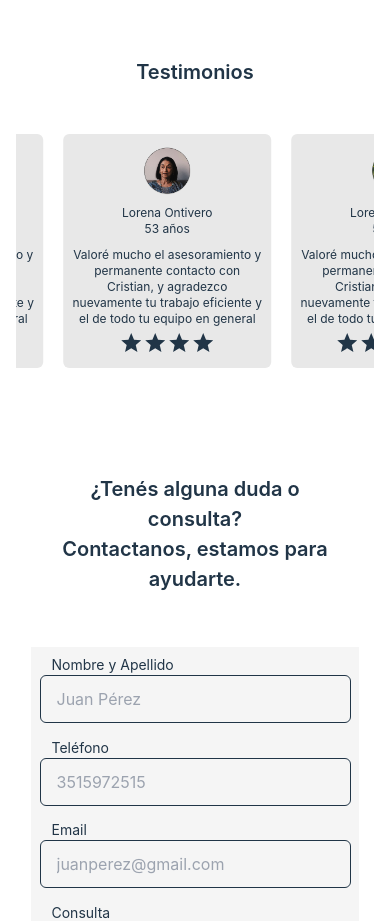
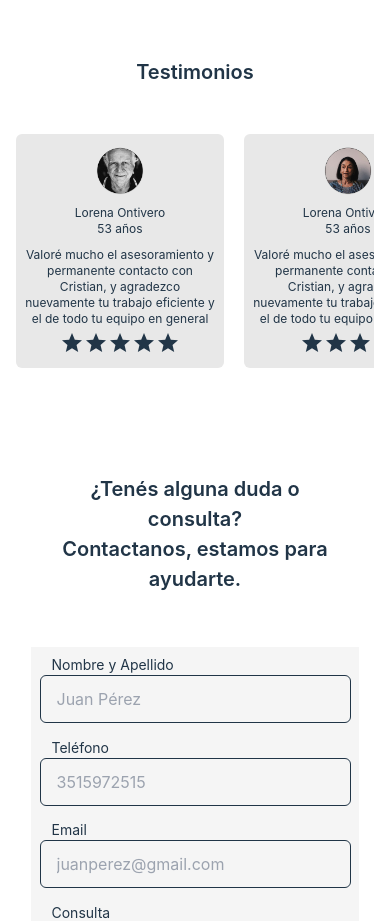
Before and after one commit to FooTalent/iubilare, a React (Vite) app: page / in a window 390 px wide. Shown: the part 3160-4081 px from the top of the page. Built offline with nearby package versions, Linux system fonts and the light colour scheme.

Commit message:
fix/overflow testimonios cards mobile

```diff
--- a/src/views/Home.tsx
+++ b/src/views/Home.tsx
@@ -202,8 +202,8 @@ export default function Home() {
         </div>
         <div className="min-h-[48px]"></div>
 
-        <div className="overflow-hidden w-full h-full 2xl:flex 2xl:justify-center">
-          <div className="flex whitespace-nowrap animate-scroll gap-5 md:gap-[100px] md:justify-center 2xl:gap-[150px]">
+        <div className="overflow-auto w-full h-full 2xl:flex 2xl:justify-center">
+          <div className="flex whitespace-nowrap gap-5 md:gap-[100px] md:justify-center 2xl:gap-[150px]">
             {data.map((card, index) => (
               <Card
                 key={index}
```
